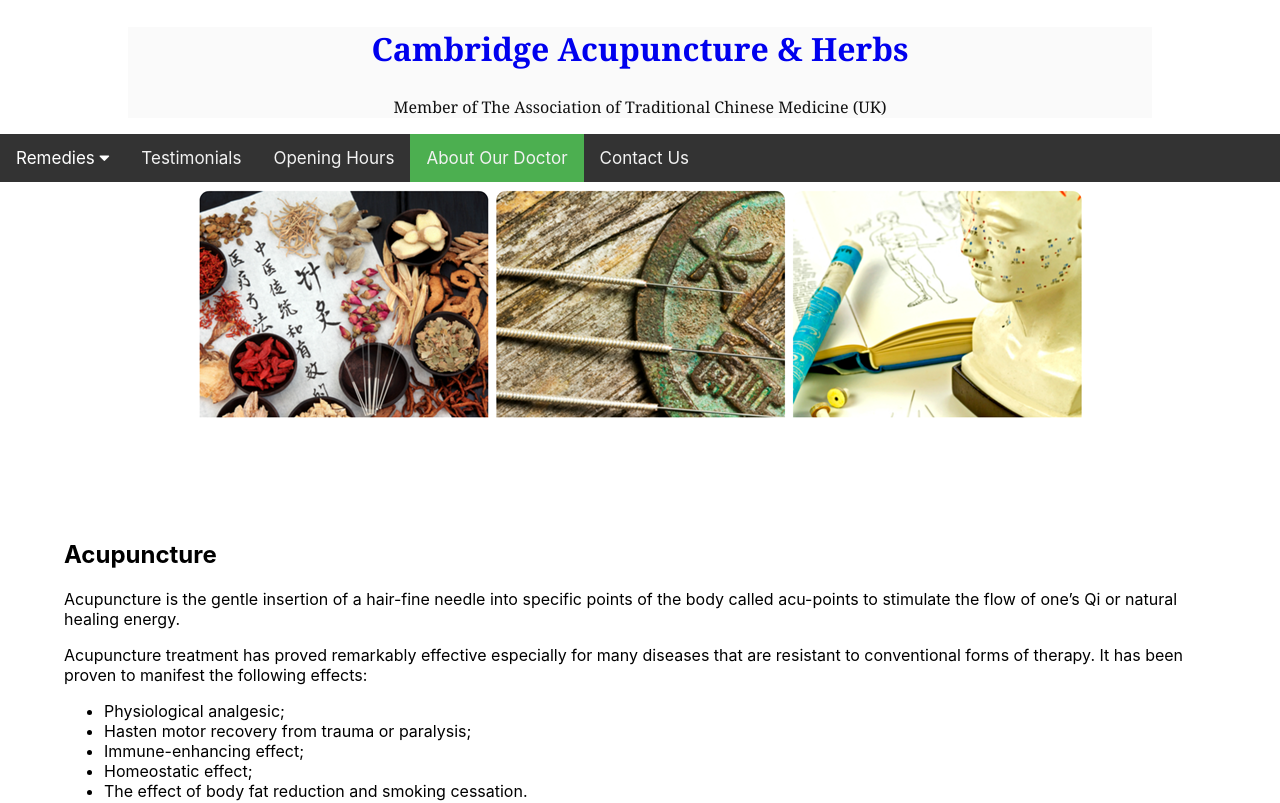
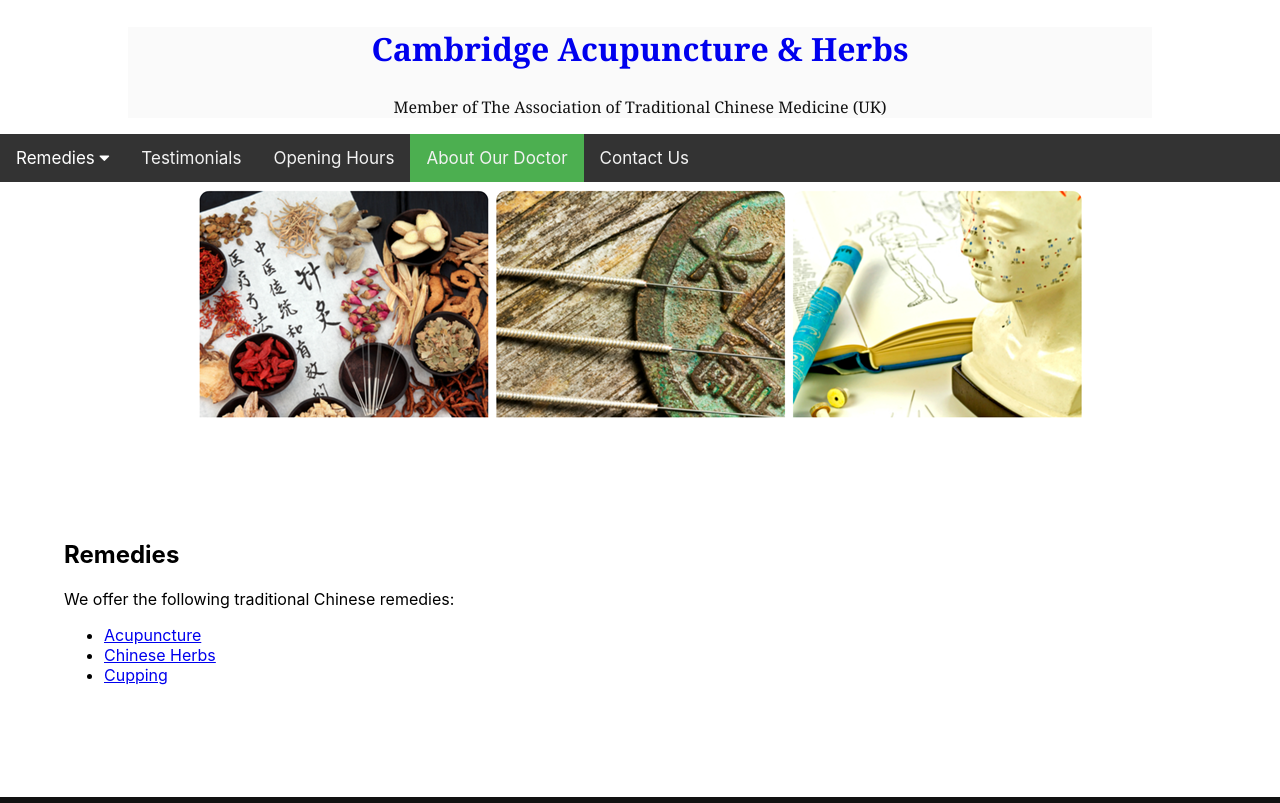
Before and after one commit to yucigou/cam-acuherbs, a React (Create React App) app: page /remedies in a window 1280 px wide. Shown: the top 803 px of the page. Built offline with nearby package versions, Linux system fonts and the light colour scheme.

Commit message:
Add React Router

```diff
--- a/package.json
+++ b/package.json
@@ -5,6 +5,7 @@
   "dependencies": {
     "react": "^16.8.6",
     "react-dom": "^16.8.6",
+    "react-router-dom": "^5.0.0",
     "react-scripts": "2.1.8",
     "styled-components": "^4.2.0"
   },
--- a/src/App.js
+++ b/src/App.js
@@ -1,18 +1,28 @@
 import React, { Component } from 'react';
+import { BrowserRouter as Router, Route, Link } from "react-router-dom";
 import logo from './logo.svg';
 import './App.css';
 import Header from './components/header'
 import Footer from './components/footer'
-import Acupuncture from './components/main/acupuncture'
+import { Acupuncture, AboutDocter, ChineseHerbs, Contact, Cupping, OpeningHours, Remedies } from './components/main'
 
 class App extends Component {
   render() {
     return (
-      <div className="App">
-        <Header/>
-        <Acupuncture/>
-        <Footer/>
-      </div>
+      <Router>
+        <div className="App">
+          <Header/>
+          <Route exact path="/acupuncture" component={Acupuncture} />
+          <Route exact path="/" component={Acupuncture} />
+          <Route path="/about-doctor" component={AboutDocter} />
+          <Route path="/chinese-herbs" component={ChineseHerbs} />
+          <Route path="/contact" component={Contact} />
+          <Route path="/cupping" component={Cupping} />
+          <Route path="/remedies" component={Remedies} />
+          <Route path="/opening-hours" component={OpeningHours} />
+          <Footer/>
+        </div>
+      </Router>
     );
   }
 }
--- a/src/components/main/cupping.jsx
+++ b/src/components/main/cupping.jsx
@@ -0,0 +1,13 @@
+import React from 'react';
+import MainSection from '../ui/atom/main-section'
+
+const Cupping = () => {
+	return (
+    <MainSection>
+      <h2>Cupping</h2>
+      <p>Cupping is performed as an alternative to acupuncture by placing a cup over acupuncture points. It is useful in the treatment of problems of local Qi, or blood stagnation in the channels.</p>
+    </MainSection>
+  )
+}
+
+export default Cupping
--- /dev/null
+++ b/src/components/main/index.jsx
@@ -0,0 +1,7 @@
+export { default as Acupuncture } from './acupuncture'
+export { default as AboutDocter } from './about-doctor'
+export { default as ChineseHerbs } from './chinese-herbs'
+export { default as Contact } from './contact'
+export { default as Cupping } from './cupping'
+export { default as Remedies } from './remedies'
+export { default as OpeningHours } from './opening-hours'
--- /dev/null
+++ b/src/components/main/remedies.jsx
@@ -0,0 +1,19 @@
+import React from 'react'
+import { BrowserRouter as Router, Route, Link } from "react-router-dom";
+import MainSection from '../ui/atom/main-section'
+
+const Remedies = () => {
+  return (
+    <MainSection>
+      <h2>Remedies</h2>
+      <p>We offer the following traditional Chinese remedies:</p>
+      <ul>
+        <li><Link to="/acupuncture">Acupuncture</Link></li>
+        <li><Link to="/chinese-herbs">Chinese Herbs</Link></li>
+        <li><Link to="/cupping">Cupping</Link></li>
+      </ul>
+    </MainSection>
+  )
+}
+
+export default Remedies
--- a/src/components/menu.jsx
+++ b/src/components/menu.jsx
@@ -1,4 +1,5 @@
 import React from 'react'
+import { BrowserRouter as Router, Route, Link } from "react-router-dom";
 
 /* Toggle between adding and removing the "responsive" class to topnav when the user clicks on the icon */
 function myFunction() {
@@ -18,9 +19,9 @@ const Menu = () => {
           <i className="fa fa-caret-down"></i>
         </button>
         <div className="dropdown-content">
-          <a href="#">Acupuncture</a>
+          <Link to="/acupuncture">Acupuncture</Link>
           <a href="#">Chinese Herbs</a>
-          <a href="#">Cupping</a>
+          <Link to="/cupping">Cupping</Link>
         </div>
       </div>
       <a href="#news">Testimonials</a>
```
Also changed, not shown: 2 other files (tests, documents, lock files or other folders).
